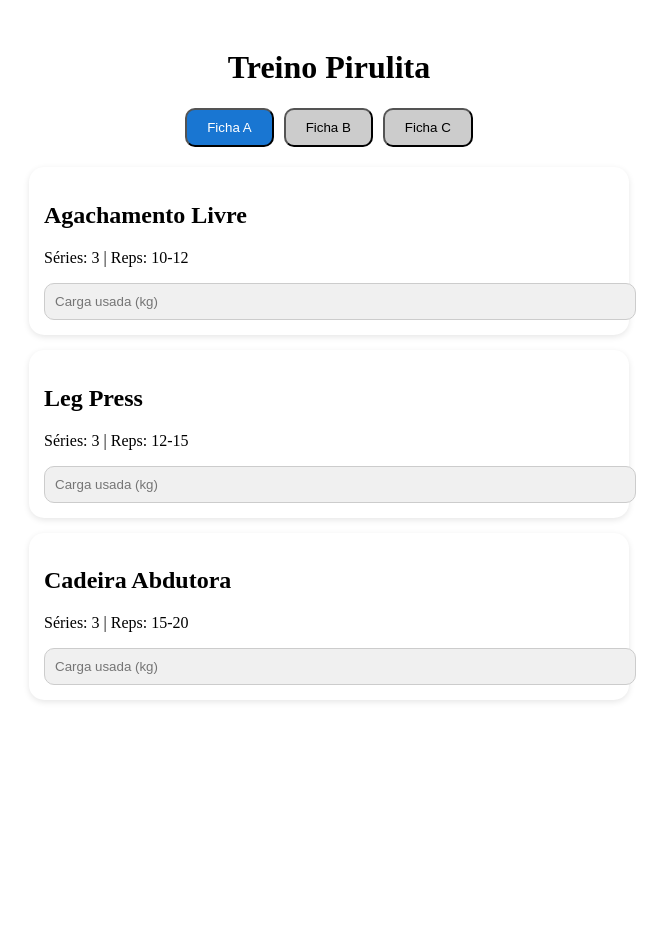
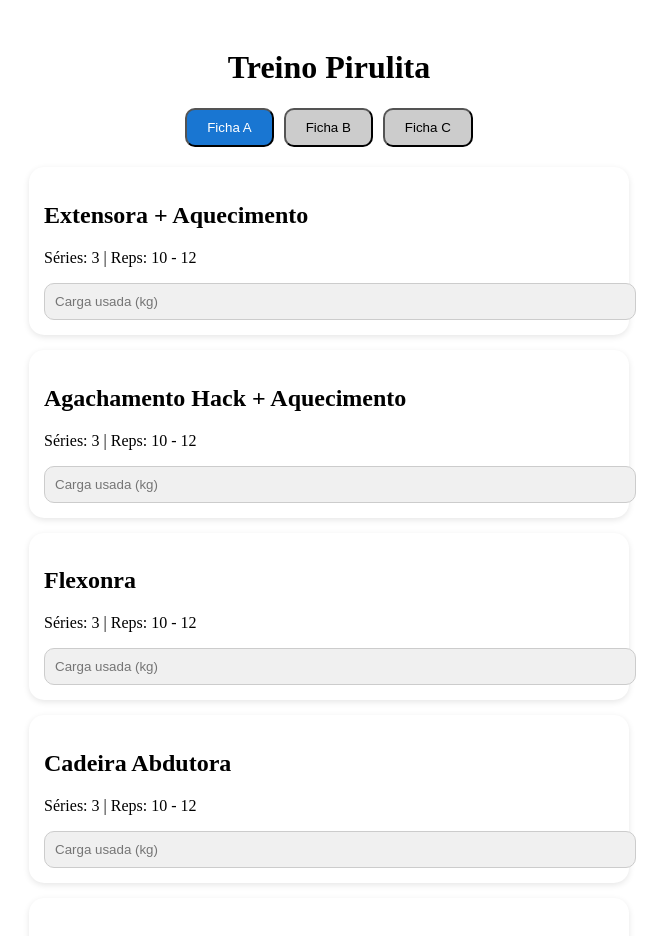
Before and after one commit to felipeddragonborn/Exercicio-esposa, a React (Create React App) app: page / in a window 1280 px wide. Shown: the top 936 px of the page, without its empty margins (311-978 px from the left). Before the commit the page ends 800 px from the top, so only its background shows below. Built offline with nearby package versions, Linux system fonts and the light colour scheme.

Commit message:
Update App.js
Arrumando exercícios

```diff
--- a/src/App.js
+++ b/src/App.js
@@ -2,19 +2,29 @@ import { useState, useEffect } from "react";
 
 const initialTreinos = {
   A: [
-    { nome: "Agachamento Livre", series: 3, reps: "10-12", carga: "" },
-    { nome: "Leg Press", series: 3, reps: "12-15", carga: "" },
-    { nome: "Cadeira Abdutora", series: 3, reps: "15-20", carga: "" }
+    { nome: "Extensora + Aquecimento", aquecimento: 1, series: 3, reps: "10 - 12", carga: "" },
+    { nome: "Agachamento Hack + Aquecimento", aquecimento: 1, series: 3, reps: "10 - 12", carga: "" },
+    { nome: "Flexonra", series: 3, reps: "10 - 12", carga: "" },
+    { nome: "Cadeira Abdutora", series: 3, reps: "10 - 12", carga: "" },
+    { nome: "Panturrilha", series: 3, reps: "10 - 12", carga: "" }
+
   ],
   B: [
-    { nome: "Stiff", series: 3, reps: "10-12", carga: "" },
-    { nome: "Mesa Flexora", series: 3, reps: "12-15", carga: "" },
-    { nome: "Elevação Pélvica", series: 3, reps: "10-12", carga: "" }
+    { nome: "Puxada Alta + Aquecimento", aquecimento: 1, series: 3, reps: "10-12", carga: "" },
+    { nome: "Remada Aberta", series: 3, reps: "10 - 12", carga: "" },
+    { nome: "Supino Reyto + Aquecimento", aquecimento: 1, series: 3, reps: "10 - 12", carga: "" },
+    { nome: "Desenvolvimento", series: 3, reps: "10 - 12", carga: "" },
+    { nome: "Elevação Lateral", series: 2, reps: "10 - 12", carga: "" },
+    { nome: "Tríceps Corda", series: 2, reps: "10 - 12", carga: "" },
+    { nome: "Bíceps Corda", series: 2, reps: "10 - 12", carga: "" },
+
   ],
   C: [
-    { nome: "Agachamento Búlgaro", series: 3, reps: "10-12", carga: "" },
-    { nome: "Cadeira Extensora", series: 3, reps: "12-15", carga: "" },
-    { nome: "Glúteo no Cabo", series: 3, reps: "12-15", carga: "" }
+    { nome: "Mesa Flexora + Aquecimento", aquecimento: 1, series: 3, reps: "10-12", carga: "" },
+    { nome: "Agachamento Hack + Aquecimento", aquecimento: 1, series: 3, reps: "10 - 12", carga: "" },
+    { nome: "Stiff", series: 3, reps: "10 - 12", carga: "" },
+    { nome: "Elevação Pélvica", series: 3, reps: "10 - 12", carga: "" },
+    { nome: "Panturrilha", series: 3, reps: "10 - 12", carga: "" }
   ]
 };
 
```
